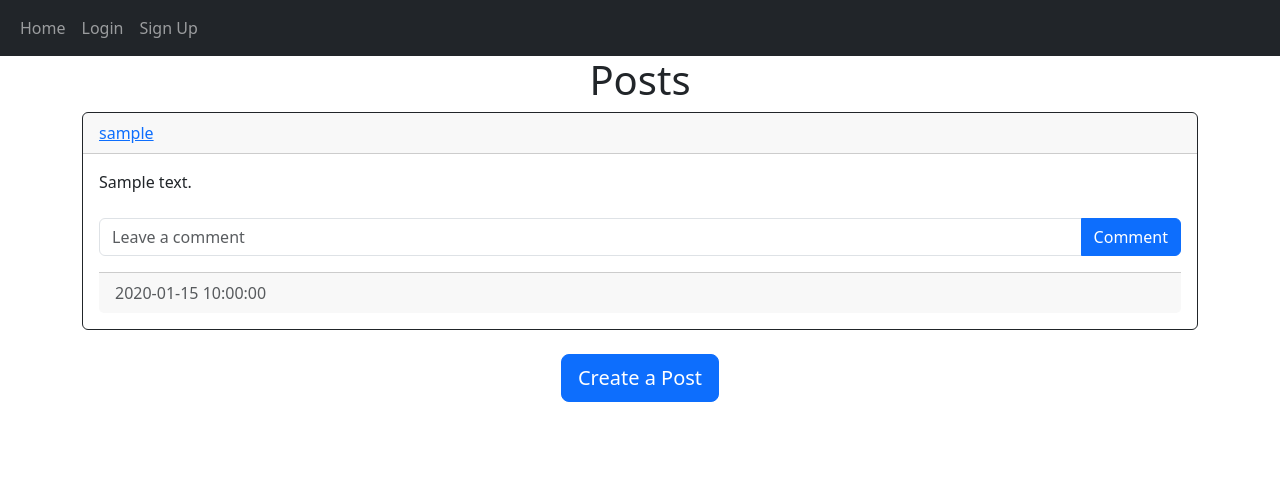
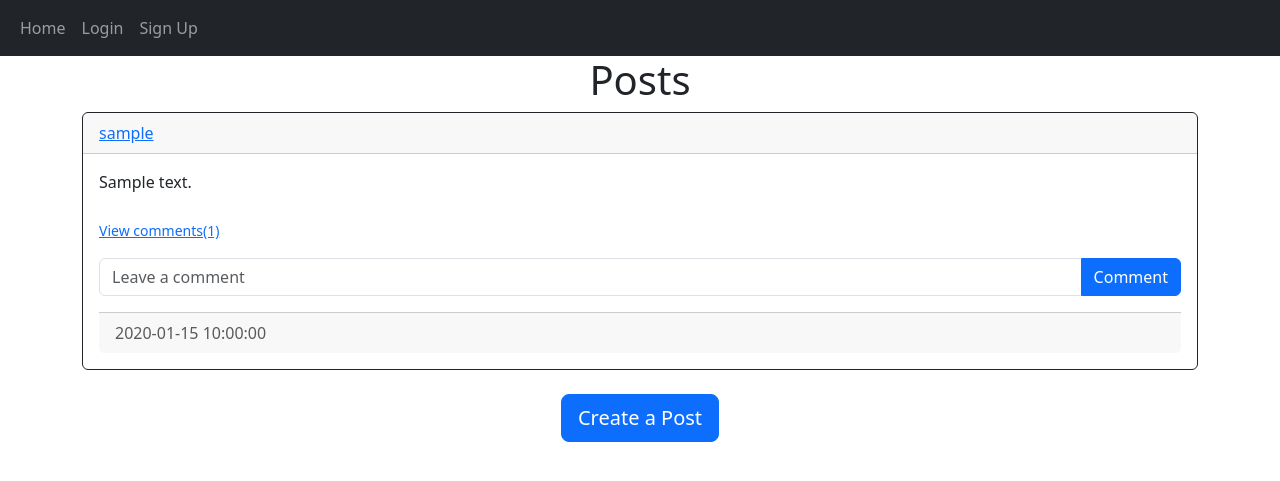
Before and after one commit to SyvoLoTSkyi1/flask_blog, a Flask app: template website/templates/home.html in a window 1280 px wide. Shown: the top 481 px of the page. Run offline with Flask 3, Linux system fonts and the light colour scheme; the template is opened without the code that fills it: most values are stand-ins (such as "Sample title", 1, 10 or a date in 2020).

Commit message:
displaying comments

```diff
--- a/website/templates/posts_div.html
+++ b/website/templates/posts_div.html
@@ -21,7 +21,34 @@
                 <div class="card-text">
                     {{post.text}}
                 </div>
+
                 <br>
+                <div class="collapse" id="comments-{{ post.id }}">
+                    <div class="card">
+                        <div class="card-body" id="comments-expanded-{{ post.id }}">
+                            {% for comment in post.comments %}
+                                <div class="d-flex justify-content-between align-items-center">
+                                    <div>
+                                    <a href="/posts/{{ comment.user.username }}">{{ comment.user.username }}</a>
+                                    {{ comment.text }}
+                                    </div>
+                                    <div>
+                                        <small class="text-muted">{{ comment.date_created }}</small>
+                                    </div>
+                                </div>
+                            {% endfor %}
+                        </div>
+                    </div>
+                </div>
+                <p class="card-text">
+                    {% if post.comments|length > 0 %}
+                        <a data-bs-toggle="collapse" href="comments-{{ post.id }} role=button">
+                            <small>View comments({{ post.comments|length }})</small>
+                        </a>
+                    {% else %}
+                        <small class="text-muted">No comments yet</small>
+                    {% endif %}
+                </p>
                 <form class="input-group mb-3" method="POST" action="/create-comment/{{ post.id }}">
                     <input type="text" id="text" name="text" class="form-control" placeholder="Leave a comment" />
                     <button type="submit" class="btn btn-primary">Comment</button>
```
